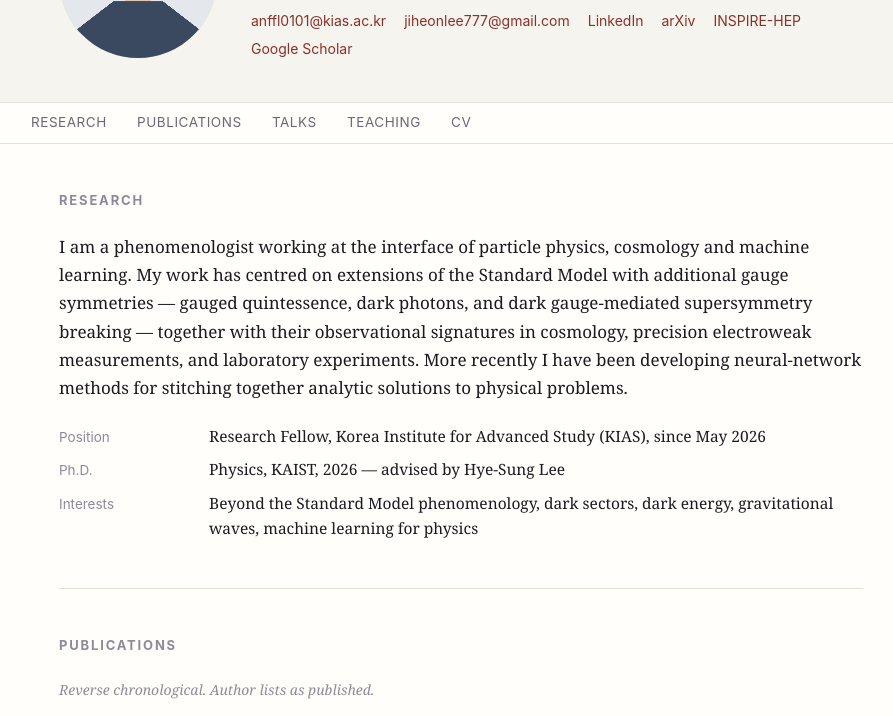
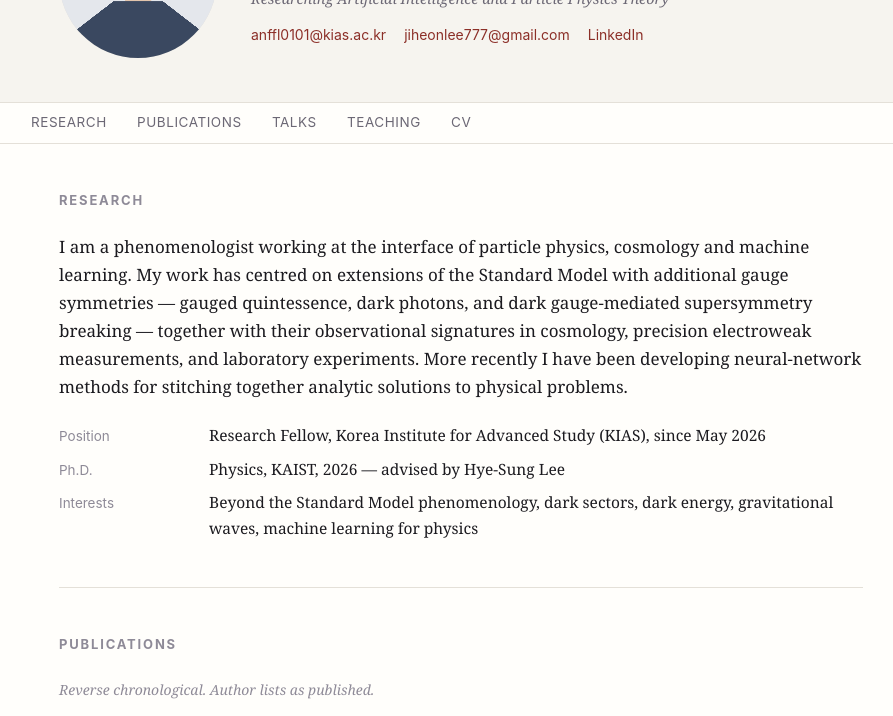
Before and after one commit to jiheon-lee-97/jiheon-lee-97.github.io, a plain HTML site: page index.html in a window 1280 px wide. Shown: the part 152-868 px from the top of the page, without its empty margins (179-1072 px from the left). Drawn offline with Linux system fonts and the light colour scheme.

Commit message:
Remove arXiv, INSPIRE-HEP and Google Scholar links
These pointed at guessed/generic URLs rather than verified profiles.

Co-Authored-By: Claude Opus 5 (1M context) <noreply@anthropic.com>
Claude-Session: https://claude.ai/code/session_019RbSuS8S3iSBzejbZvWsH5

```diff
--- a/index.html
+++ b/index.html
@@ -22,9 +22,6 @@
         <li><a href="mailto:anffl0101@kias.ac.kr">anffl0101@kias.ac.kr</a></li>
         <li><a href="mailto:jiheonlee777@gmail.com">jiheonlee777@gmail.com</a></li>
         <li><a href="https://www.linkedin.com/in/jiheon-lee-0b56a439a">LinkedIn</a></li>
-        <li><a href="https://arxiv.org/a/lee_j_1">arXiv</a></li>
-        <li><a href="https://inspirehep.net/">INSPIRE-HEP</a></li>
-        <li><a href="https://scholar.google.com/">Google Scholar</a></li>
       </ul>
     </div>
   </div>
```
